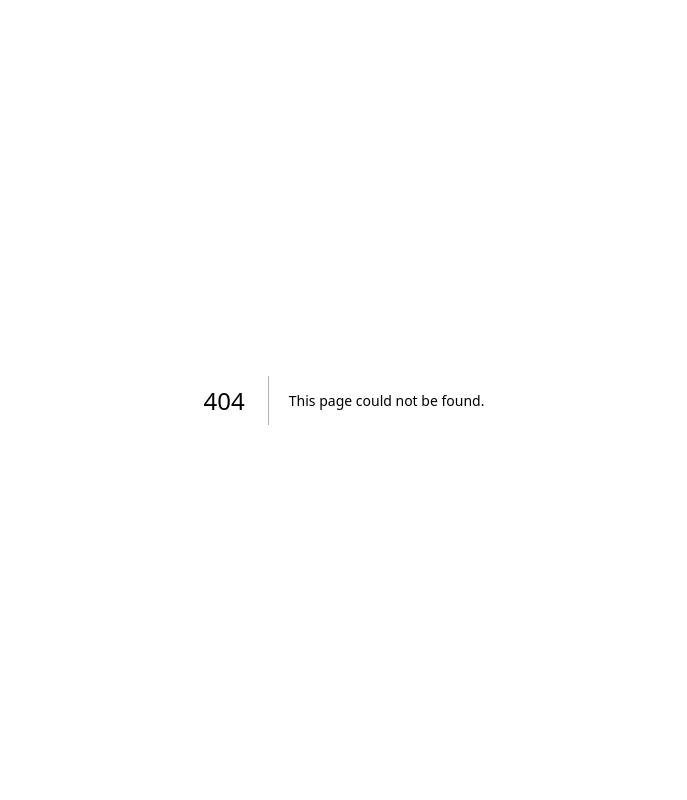
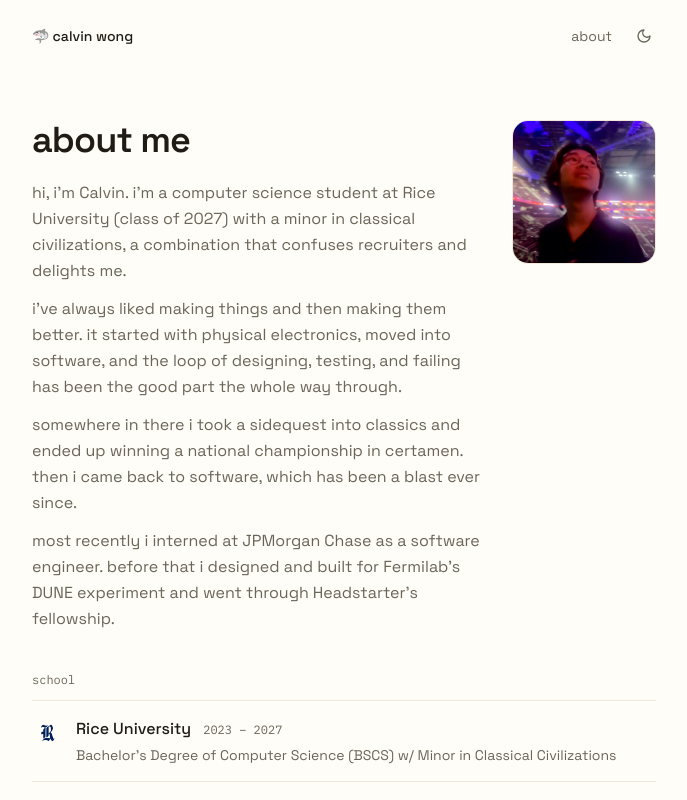
Before and after one commit to calvin-www/portfolio, a Next.js app: page /about in a window 1280 px wide. Before the commit this address had no page. Shown: the top 800 px of the page, without its empty margins (296-983 px from the left). Built offline with nearby package versions, Linux system fonts and the light colour scheme.

Commit message:
feat(v3): add about page with bio draft, education, and photo

```diff
--- /dev/null
+++ b/src/app/(v3)/about/page.tsx
@@ -0,0 +1,8 @@
+import type { Metadata } from "next";
+import { AboutContent } from "@/components/v3/AboutContent";
+
+export const metadata: Metadata = { title: "about" };
+
+export default function AboutPage() {
+  return <AboutContent />;
+}
--- /dev/null
+++ b/src/components/v3/AboutContent.tsx
@@ -0,0 +1,54 @@
+import Image from "next/image";
+import { DATA } from "@/data";
+import { COPY } from "@/data/v3-copy";
+import { ContactRow } from "./ContactRow";
+
+export function AboutContent() {
+  return (
+    <article className="pb-8 pt-8 sm:pt-12">
+      <div className="flex flex-col-reverse gap-6 sm:flex-row sm:items-start sm:justify-between">
+        <div className="max-w-prose">
+          <h1 className="text-3xl font-semibold tracking-tight sm:text-4xl">{COPY.about.heading}</h1>
+          <div className="mt-5 space-y-3 text-base leading-relaxed text-ink-muted">
+            {COPY.about.paragraphs.map((p) => (
+              <p key={p}>{p}</p>
+            ))}
+          </div>
+        </div>
+        <div className="relative size-28 shrink-0 overflow-hidden rounded-2xl border border-line bg-surface sm:size-36">
+          <Image src={DATA.avatarUrl} alt={`photo of ${DATA.name}`} fill sizes="144px" className="object-cover" priority />
+        </div>
+      </div>
+
+      <section className="mt-10">
+        <h2 className="font-plex text-xs text-ink-muted">{COPY.about.educationHeading}</h2>
+        <ul className="mt-3 divide-y divide-line border-b border-t border-line">
+          {DATA.education.map((edu) => (
+            <li key={edu.school} className="flex items-start gap-3 py-4">
+              <Image src={edu.logoUrl} alt="" width={32} height={32} className="size-8 rounded-md object-contain" />
+              <div className="min-w-0 flex-1">
+                <div className="flex flex-wrap items-baseline gap-x-3">
+                  <a
+                    href={edu.href}
+                    target="_blank"
+                    rel="noopener noreferrer"
+                    className="font-medium transition-colors hover:text-teal-ink"
+                  >
+                    {edu.school}
+                  </a>
+                  <span className="font-plex text-xs text-ink-muted">
+                    {edu.start} – {edu.end}
+                  </span>
+                </div>
+                <p className="mt-1 text-sm text-ink-muted">{edu.degree}</p>
+              </div>
+            </li>
+          ))}
+        </ul>
+      </section>
+
+      <p className="mt-10 text-sm text-ink-muted">{COPY.about.shark}</p>
+      <ContactRow className="mt-6" />
+    </article>
+  );
+}
```
Also changed, not shown: 1 other file (tests, documents, lock files or other folders).
